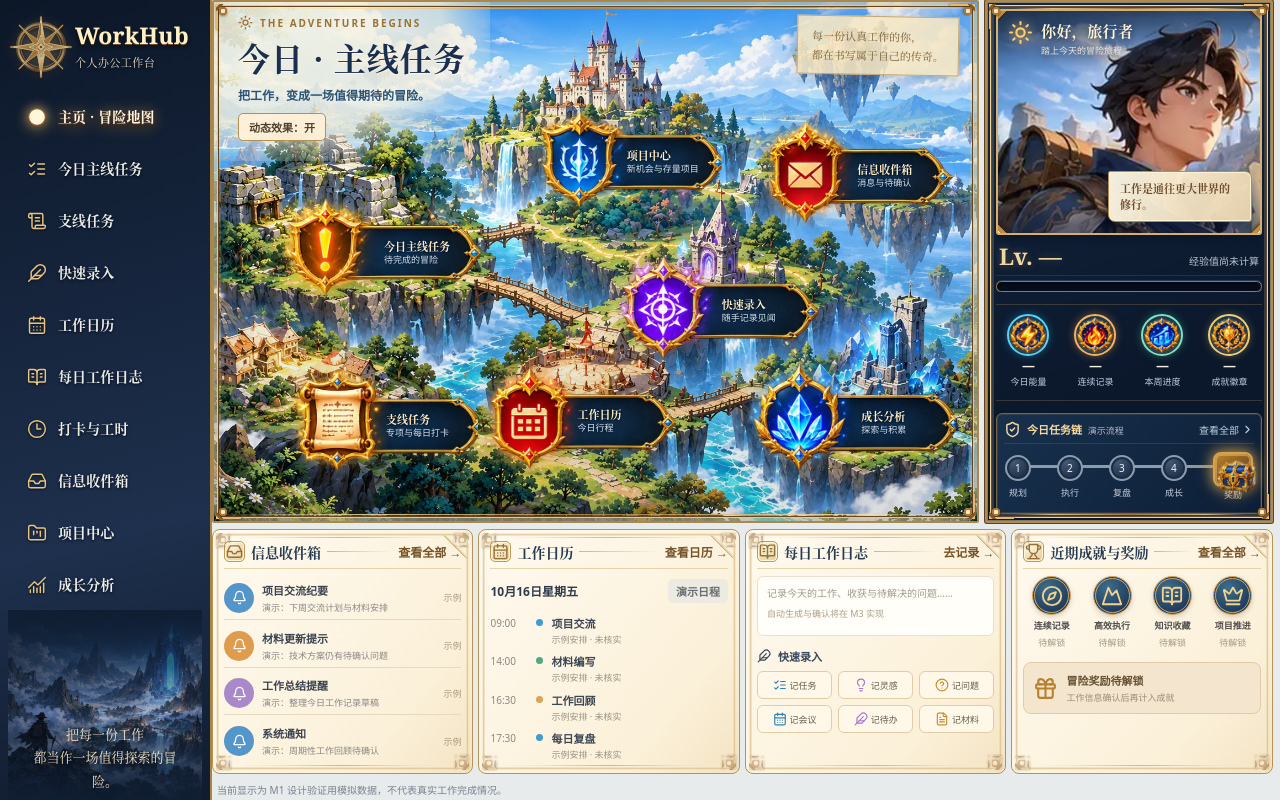
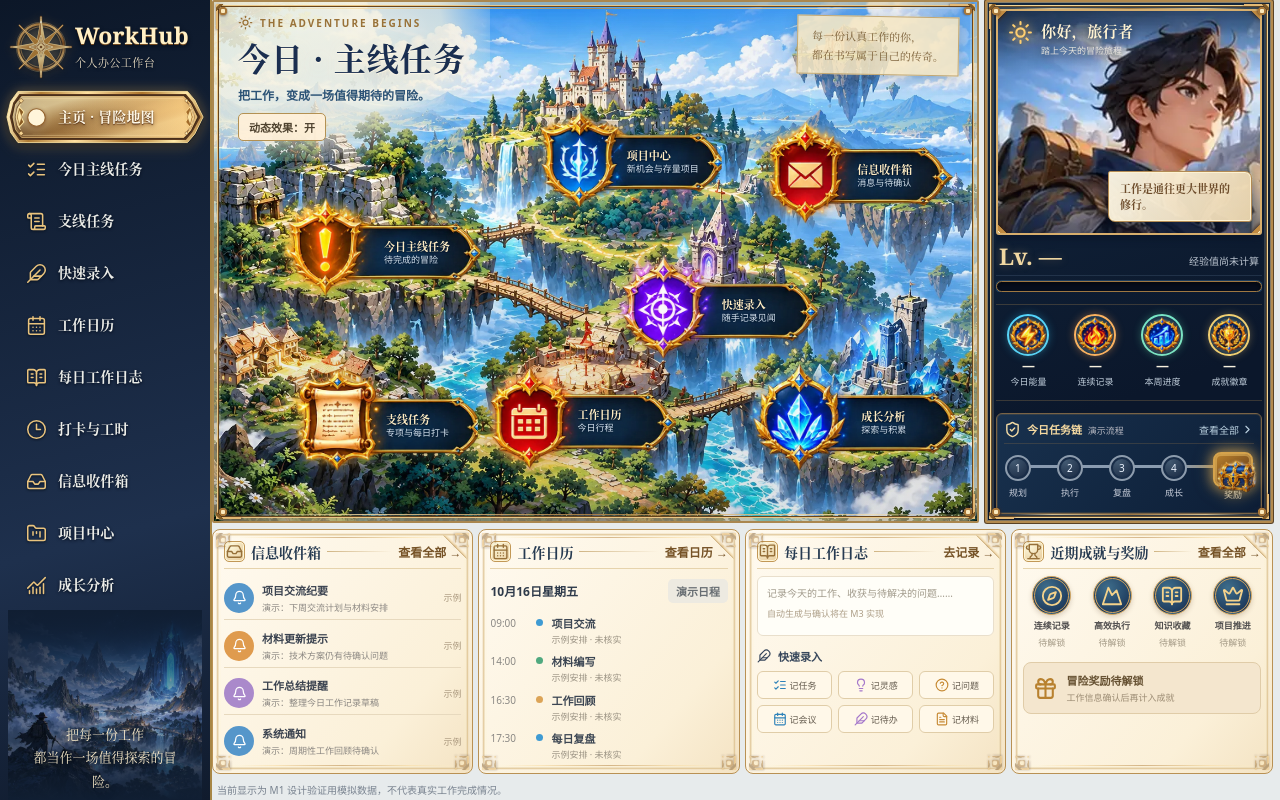
Before and after one commit to soyalu/workhub, a React (Vite) app in the folder frontend/: page / in a window 1280 px wide. Built offline with nearby package versions, Linux system fonts and the light colour scheme; no server answers.

Commit message:
feat(m17): mount engraved nav artwork on active React Router link

```diff
--- a/frontend/src/components/layout/AppShell.tsx
+++ b/frontend/src/components/layout/AppShell.tsx
@@ -3,6 +3,7 @@ import { Bell, Feather, Menu, Search, ShieldCheck, X } from 'lucide-react';
 import { NavLink, Outlet, Link, useLocation } from 'react-router-dom';
 import { navigation } from '../../app/navigation';
 import { CompassRoseMark } from './CompassRoseMark';
+import { SidebarActivePlaque } from './SidebarActivePlaque';
 import { checkHealth } from '../../lib/api';
 
 type ConnectionStatus = 'checking' | 'online' | 'offline';
@@ -37,8 +38,13 @@ export function AppShell() {
           {navigation.map(({ label, to, icon: Icon }) => (
             <NavLink key={to} to={to} end={to === '/'} onClick={() => setMenuOpen(false)}
               className={({ isActive }) => 'sidebar-link ' + (isActive ? 'is-active' : '')}>
-              <span className="nav-icon-wrap" aria-hidden="true"><Icon size={20} strokeWidth={1.85} /></span>
-              <span className="sidebar-link-label">{label}</span>
+              {({ isActive }) => (
+                <>
+                  {isActive && <SidebarActivePlaque />}
+                  <span className="nav-icon-wrap" aria-hidden="true"><Icon size={21} strokeWidth={1.75} /></span>
+                  <span className="sidebar-link-label">{label}</span>
+                </>
+              )}
             </NavLink>
           ))}
         </nav>
```
